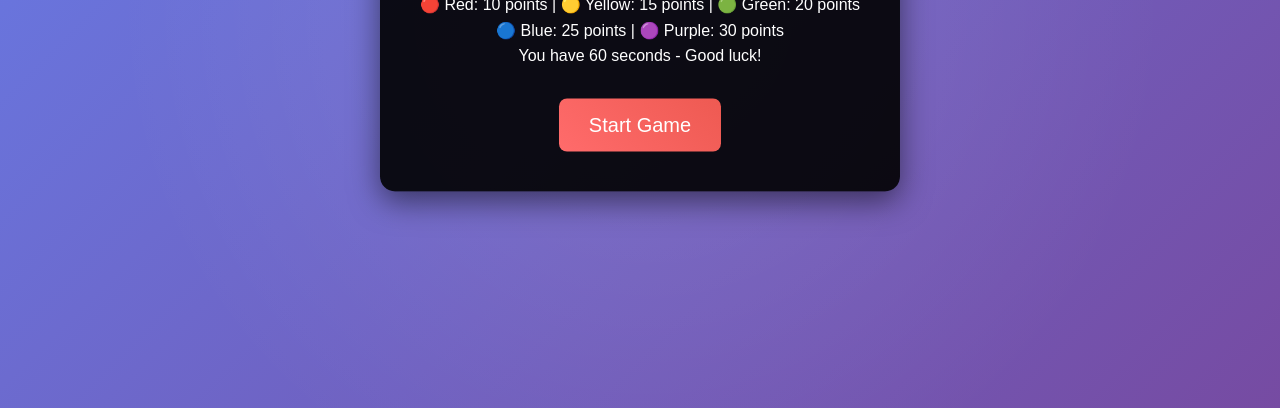
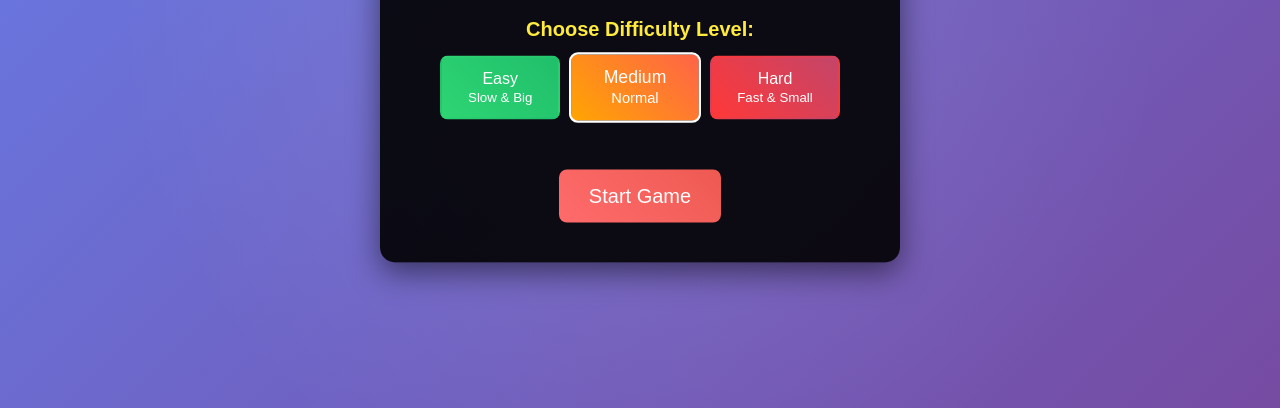
Before and after one commit to premanjanghosh69/shootingBalls, a plain HTML site: page index.html in a window 1280 px wide. Shown: the part 392-800 px from the top of the page. Drawn offline with Linux system fonts and the light colour scheme.

Commit message:
Difficulty modes implemented

```diff
--- a/index.html
+++ b/index.html
@@ -1,5 +1,6 @@
 <!DOCTYPE html>
 <html lang="en">
+
 <head>
     <meta charset="UTF-8">
     <meta name="viewport" content="width=device-width, initial-scale=1.0">
@@ -26,7 +27,7 @@
             width: 100vw;
             height: 100vh;
             cursor: crosshair;
-            background: radial-gradient(circle at 50% 50%, rgba(255,255,255,0.1) 0%, transparent 70%);
+            background: radial-gradient(circle at 50% 50%, rgba(255, 255, 255, 0.1) 0%, transparent 70%);
         }
 
         .hud {
@@ -36,7 +37,7 @@
             z-index: 1000;
             color: white;
             font-size: 18px;
-            text-shadow: 2px 2px 4px rgba(0,0,0,0.5);
+            text-shadow: 2px 2px 4px rgba(0, 0, 0, 0.5);
         }
 
         .score {
@@ -55,7 +56,7 @@
             border-radius: 50%;
             cursor: pointer;
             transition: transform 0.1s ease;
-            box-shadow: 0 4px 15px rgba(0,0,0,0.3);
+            box-shadow: 0 4px 15px rgba(0, 0, 0, 0.3);
             animation: bounce 2s infinite ease-in-out;
         }
 
@@ -68,14 +69,32 @@
         }
 
         @keyframes bounce {
-            0%, 100% { transform: translateY(0px) scale(1); }
-            50% { transform: translateY(-10px) scale(1.05); }
+
+            0%,
+            100% {
+                transform: translateY(0px) scale(1);
+            }
+
+            50% {
+                transform: translateY(-10px) scale(1.05);
+            }
         }
 
         @keyframes explode {
-            0% { transform: scale(1); opacity: 1; }
-            50% { transform: scale(1.5); opacity: 0.7; }
-            100% { transform: scale(0); opacity: 0; }
+            0% {
+                transform: scale(1);
+                opacity: 1;
+            }
+
+            50% {
+                transform: scale(1.5);
+                opacity: 0.7;
+            }
+
+            100% {
+                transform: scale(0);
+                opacity: 0;
+            }
         }
 
         .score-popup {
@@ -85,12 +104,19 @@
             font-size: 20px;
             pointer-events: none;
             animation: scoreFloat 1s ease-out forwards;
-            text-shadow: 2px 2px 4px rgba(0,0,0,0.7);
+            text-shadow: 2px 2px 4px rgba(0, 0, 0, 0.7);
         }
 
         @keyframes scoreFloat {
-            0% { transform: translateY(0px); opacity: 1; }
-            100% { transform: translateY(-50px); opacity: 0; }
+            0% {
+                transform: translateY(0px);
+                opacity: 1;
+            }
+
+            100% {
+                transform: translateY(-50px);
+                opacity: 0;
+            }
         }
 
         .game-over {
@@ -98,14 +124,14 @@
             top: 50%;
             left: 50%;
             transform: translate(-50%, -50%);
-            background: rgba(0,0,0,0.9);
+            background: rgba(0, 0, 0, 0.9);
             color: white;
             padding: 40px;
             border-radius: 15px;
             text-align: center;
             z-index: 2000;
             display: none;
-            box-shadow: 0 10px 30px rgba(0,0,0,0.5);
+            box-shadow: 0 10px 30px rgba(0, 0, 0, 0.5);
         }
 
         .game-over h2 {
@@ -139,13 +165,13 @@
             top: 50%;
             left: 50%;
             transform: translate(-50%, -50%);
-            background: rgba(0,0,0,0.9);
+            background: rgba(0, 0, 0, 0.9);
             color: white;
             padding: 40px;
             border-radius: 15px;
             text-align: center;
             z-index: 2000;
-            box-shadow: 0 10px 30px rgba(0,0,0,0.5);
+            box-shadow: 0 10px 30px rgba(0, 0, 0, 0.5);
         }
 
         .start-screen h1 {
@@ -155,9 +181,62 @@
         }
 
         .instructions {
-            margin-bottom: 30px;
+            margin-bottom: 20px;
             font-size: 16px;
             line-height: 1.6;
+        }
+
+        .difficulty-section {
+            margin-bottom: 30px;
+        }
+
+        .difficulty-title {
+            color: #ffeb3b;
+            font-size: 20px;
+            margin-bottom: 15px;
+            font-weight: bold;
+        }
+
+        .difficulty-buttons {
+            display: flex;
+            gap: 15px;
+            justify-content: center;
+            flex-wrap: wrap;
+        }
+
+        .difficulty-btn {
+            background: linear-gradient(45deg, #667eea, #764ba2);
+            color: white;
+            border: 2px solid transparent;
+            padding: 12px 25px;
+            font-size: 16px;
+            border-radius: 8px;
+            cursor: pointer;
+            transition: all 0.3s ease;
+            min-width: 120px;
+        }
+
+        .difficulty-btn:hover {
+            transform: scale(1.05);
+            box-shadow: 0 5px 15px rgba(0, 0, 0, 0.3);
+        }
+
+        .difficulty-btn.selected {
+            background: linear-gradient(45deg, #ff6b6b, #ee5a52);
+            border-color: #fff;
+            transform: scale(1.1);
+        }
+
+        .difficulty-btn.easy {
+            background: linear-gradient(45deg, #2ed573, #20bf6b);
+        }
+
+        .difficulty-btn.medium {
+            background: linear-gradient(45deg, #ffa502, #ff6348);
+        }
+
+        .difficulty-btn.hard {
+            background: linear-gradient(45deg, #ff3838, #c44569);
         }
 
         .start-btn {
@@ -169,10 +248,17 @@
             border-radius: 8px;
             cursor: pointer;
             transition: transform 0.2s ease;
+            margin-top: 20px;
         }
 
         .start-btn:hover {
             transform: scale(1.05);
+        }
+
+        .start-btn:disabled {
+            opacity: 0.5;
+            cursor: not-allowed;
+            transform: none;
         }
 
         .crosshair {
@@ -189,7 +275,7 @@
             content: '';
             position: absolute;
             background: #fff;
-            box-shadow: 0 0 5px rgba(0,0,0,0.5);
+            box-shadow: 0 0 5px rgba(0, 0, 0, 0.5);
         }
 
         .crosshair::before {
@@ -207,6 +293,7 @@
         }
     </style>
 </head>
+
 <body>
     <div class="game-container" id="gameContainer">
         <div class="crosshair" id="crosshair"></div>
@@ -225,6 +312,22 @@
                 <p>🔵 Blue: 25 points | 🟣 Purple: 30 points</p>
                 <p>You have 60 seconds - Good luck!</p>
             </div>
+
+            <div class="difficulty-section">
+                <div class="difficulty-title">Choose Difficulty Level:</div>
+                <div class="difficulty-buttons">
+                    <button class="difficulty-btn easy" onclick="selectDifficulty('easy', this)">
+                        Easy<br><small>Slow & Big</small>
+                    </button>
+                    <button class="difficulty-btn medium selected" onclick="selectDifficulty('medium', this)">
+                        Medium<br><small>Normal</small>
+                    </button>
+                    <button class="difficulty-btn hard" onclick="selectDifficulty('hard', this)">
+                        Hard<br><small>Fast & Small</small>
+                    </button>
+                </div>
+            </div>
+
             <button class="start-btn" onclick="startGame()">Start Game</button>
         </div>
 
@@ -242,7 +345,32 @@
             gameActive: false,
             balls: [],
             ballInterval: null,
-            gameTimer: null
+            gameTimer: null,
+            difficulty: 'medium'
+        };
+
+        const difficultySettings = {
+            easy: {
+                spawnRate: 1200,
+                ballLifetime: 4000,
+                ballSizeMin: 50,
+                ballSizeMax: 90,
+                name: 'Easy'
+            },
+            medium: {
+                spawnRate: 800,
+                ballLifetime: 3000,
+                ballSizeMin: 30,
+                ballSizeMax: 70,
+                name: 'Medium'
+            },
+            hard: {
+                spawnRate: 500,
+                ballLifetime: 2000,
+                ballSizeMin: 20,
+                ballSizeMax: 50,
+                name: 'Hard'
+            }
         };
 
         const ballColors = [
@@ -253,6 +381,18 @@
             { color: '#8e44ad', points: 30 }
         ];
 
+        function selectDifficulty(difficulty, button) {
+            gameState.difficulty = difficulty;
+
+            // Remove selected class from all buttons
+            document.querySelectorAll('.difficulty-btn').forEach(btn => {
+                btn.classList.remove('selected');
+            });
+
+            // Add selected class to clicked button
+            button.classList.add('selected');
+        }
+
         function startGame() {
             document.getElementById('startScreen').style.display = 'none';
             gameState.gameActive = true;
@@ -260,8 +400,10 @@
             gameState.timeLeft = 60;
             updateUI();
 
-            // Start spawning balls
-            gameState.ballInterval = setInterval(spawnBall, 800);
+            const settings = difficultySettings[gameState.difficulty];
+
+            // Start spawning balls based on difficulty
+            gameState.ballInterval = setInterval(spawnBall, settings.spawnRate);
 
             // Start countdown timer
             gameState.gameTimer = setInterval(() => {
@@ -277,11 +419,12 @@
         function spawnBall() {
             if (!gameState.gameActive) return;
 
+            const settings = difficultySettings[gameState.difficulty];
             const ball = document.createElement('div');
             ball.className = 'ball';
 
             const ballType = ballColors[Math.floor(Math.random() * ballColors.length)];
-            const size = Math.random() * 40 + 30; // 30-70px
+            const size = Math.random() * (settings.ballSizeMax - settings.ballSizeMin) + settings.ballSizeMin;
 
             ball.style.width = size + 'px';
             ball.style.height = size + 'px';
@@ -295,13 +438,13 @@
             document.getElementById('gameContainer').appendChild(ball);
             gameState.balls.push(ball);
 
-            // Remove ball after 3 seconds if not clicked
+            // Remove ball after specified lifetime based on difficulty
             setTimeout(() => {
                 if (ball.parentNode) {
                     ball.parentNode.removeChild(ball);
                     gameState.balls = gameState.balls.filter(b => b !== ball);
                 }
-            }, 3000);
+            }, settings.ballLifetime);
         }
 
         function shootBall(ball) {
@@ -311,7 +454,7 @@
             gameState.score += points;
 
             // Show score popup
-            showScorePopup(points, ball.offsetLeft + ball.offsetWidth/2, ball.offsetTop + ball.offsetHeight/2);
+            showScorePopup(points, ball.offsetLeft + ball.offsetWidth / 2, ball.offsetTop + ball.offsetHeight / 2);
 
             // Add hit animation
             ball.classList.add('hit');
@@ -364,11 +507,24 @@
             // Show game over screen
             document.getElementById('finalScore').textContent = gameState.score;
             document.getElementById('gameOver').style.display = 'block';
+
+            // Show difficulty info in game over screen
+            const difficultyInfo = document.createElement('div');
+            difficultyInfo.style.marginBottom = '20px';
+            difficultyInfo.style.fontSize = '18px';
+            difficultyInfo.textContent = `Difficulty: ${difficultySettings[gameState.difficulty].name}`;
+            document.getElementById('gameOver').insertBefore(difficultyInfo, document.querySelector('.play-again'));
         }
 
         function restartGame() {
+            // Remove difficulty info if it exists
+            const existingDifficultyInfo = document.querySelector('#gameOver div:nth-child(3)');
+            if (existingDifficultyInfo && existingDifficultyInfo.textContent.includes('Difficulty:')) {
+                existingDifficultyInfo.remove();
+            }
+
             document.getElementById('gameOver').style.display = 'none';
-            startGame();
+            document.getElementById('startScreen').style.display = 'block';
         }
 
         // Update crosshair position
@@ -384,4 +540,5 @@
         });
     </script>
 </body>
+
 </html>
```
